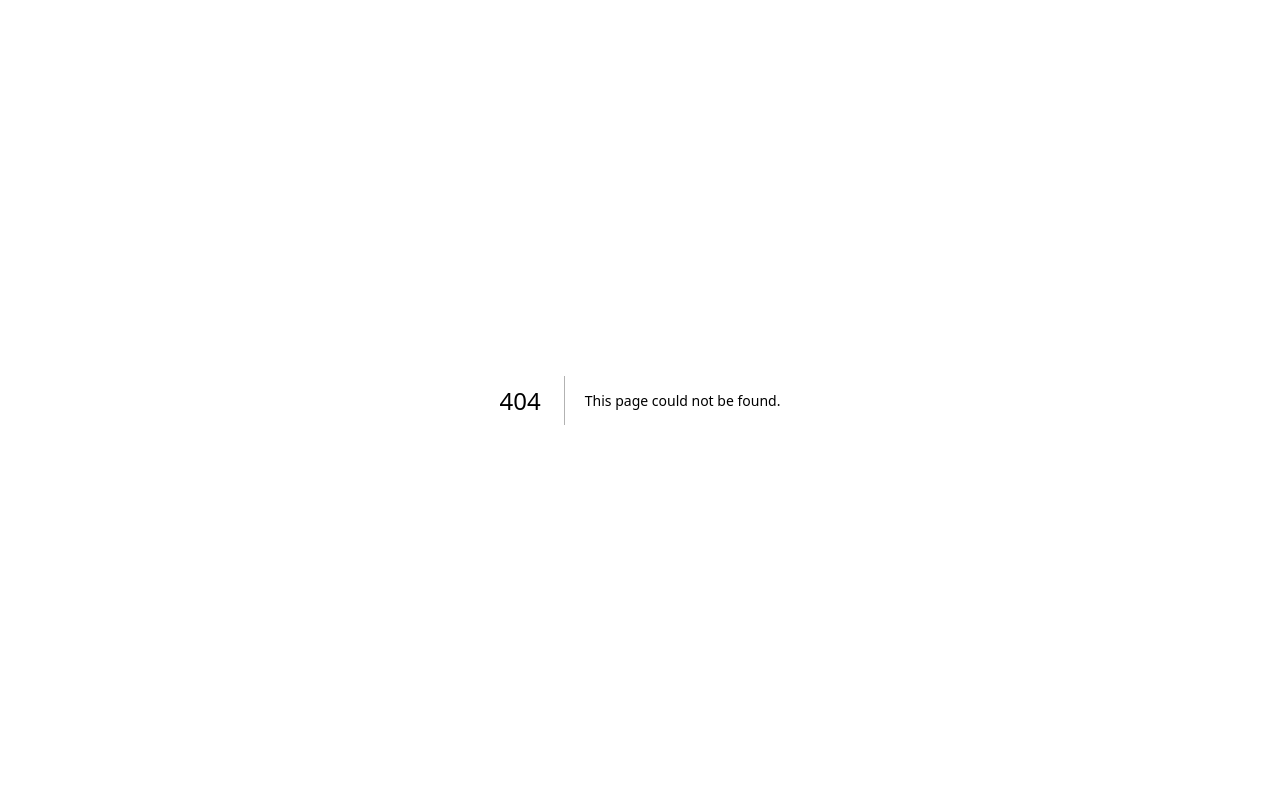
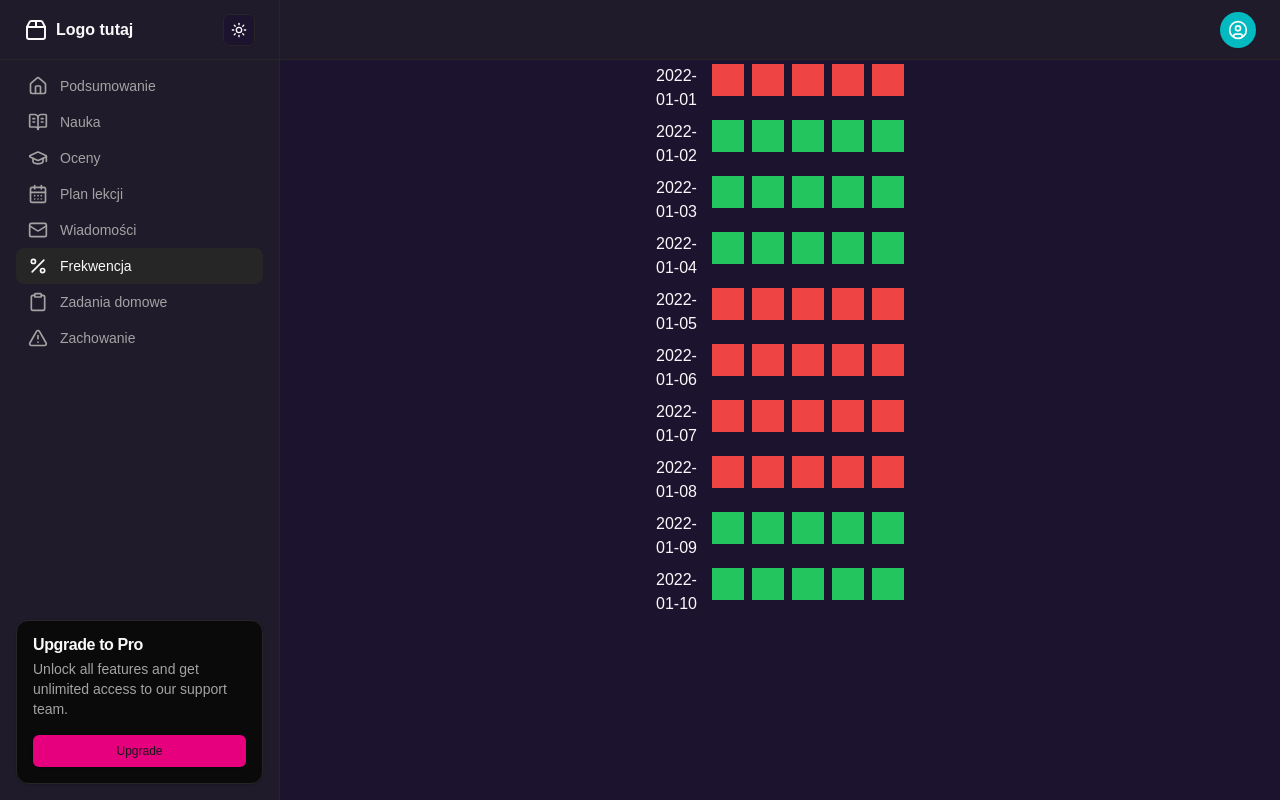
Before and after one commit to Hackyeah2024-team/frontend-mock, a Next.js app: page /student/attendance in a window 1280 px wide. Before the commit this address had no page. Built offline with nearby package versions, Linux system fonts and the light colour scheme.

Commit message:
absences

```diff
--- /dev/null
+++ b/app/student/attendance/page.tsx
@@ -0,0 +1,54 @@
+function addDay(date: Date, n: number) {
+  let lDate = new Date(date);
+  lDate.setDate(lDate.getDate() + n);
+  console.log(lDate)
+  return lDate;
+}
+
+
+export default function StudentGrades() {
+  const d: Date = new Date('2022-01-01')
+
+  return <div className="flex flex-col items-center justify-center">
+    {Array.from({ length: 10 }).map((e,i) => (
+      <AttendanceRow key={i} d={addDay(d, i)}/>
+    ))}
+  </div>;
+}
+
+function fetchAttendance(){
+  return {
+        "dates": [
+            "2022-01-01",
+            "2022-01-05",
+            "2022-01-06",
+            "2022-01-07",
+            "2022-01-08",
+            "2022-01-14",
+            "2022-01-15"
+        ]
+    }
+}
+
+
+
+
+function AttendanceRow({ d }: { d: Date}) {
+  return <div className="flex flex-row w-64 justify-between">
+    <p className="m-1">{d.toISOString().split('T')[0]}</p>
+    <div className="flex flex-row">
+    {Array.from({ length: 5 }).map((e,i) => (
+      <AttendanceDatacell key={i} d={d.toISOString().split('T')[0]}/>
+  ))}
+  </div>
+  </div>;
+}
+
+function AttendanceDatacell({d}: {d:string}){
+  if(fetchAttendance()['dates'].includes(d)){
+    return <div className="w-8 h-8 m-1 flex items-center justify-center bg-red-500"></div>
+  }else{
+    return <div className="w-8 h-8 m-1 flex items-center justify-center bg-green-500"></div>
+
+  }
+}
```
